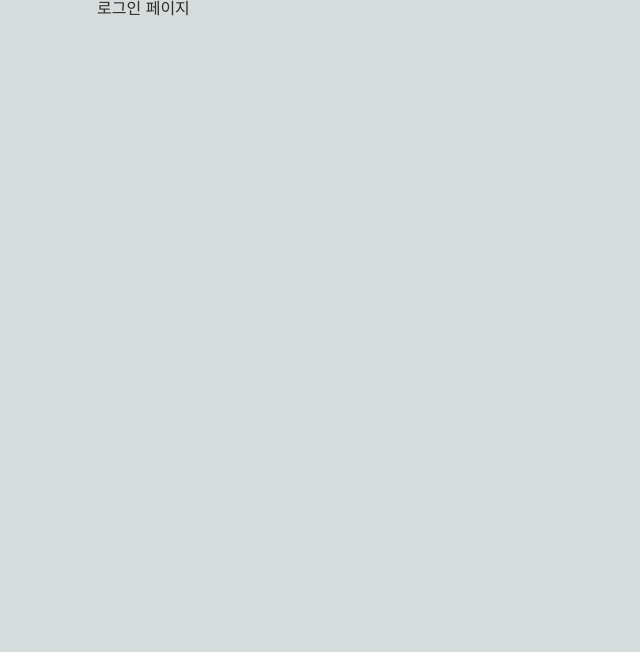
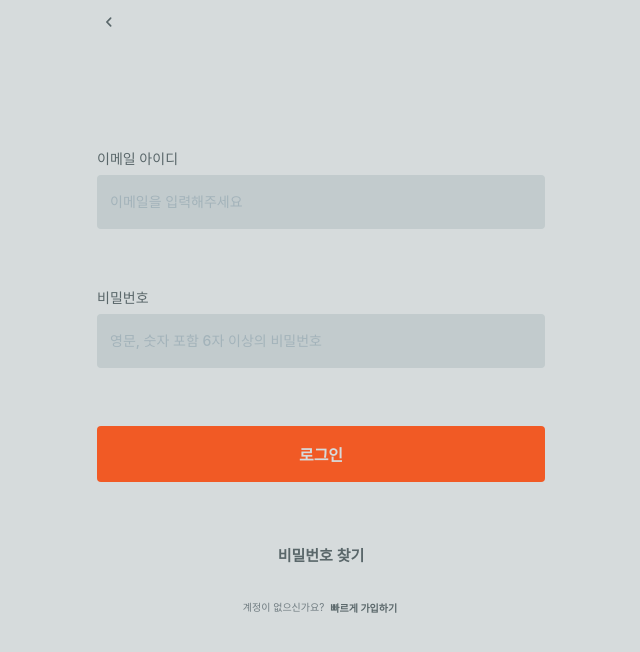
Before and after one commit to depromeet/ygtang-client, a Next.js app: page /login in a window 1280 px wide. Shown: the top 652 px of the page, without its empty margins (319-959 px from the left). Built offline with nearby package versions, Linux system fonts and the light colour scheme; a web font is replaced by a local one.

Commit message:
feat: 로그인 페이지 기본 레이아웃

```diff
--- a/src/components/common/Button/CTAButton.tsx
+++ b/src/components/common/Button/CTAButton.tsx
@@ -19,6 +19,7 @@ const ctaButtonCss = (theme: Theme) => css`
   width: 100%;
   height: 56px;
   font-size: 16px;
+  font-weight: ${theme.font.weight.semiBold};
   color: ${theme.color.background};
   background-color: ${theme.color.primary};
 
--- a/src/components/common/Button/GhostButton.tsx
+++ b/src/components/common/Button/GhostButton.tsx
@@ -27,6 +27,7 @@ const ghostButtonCss = (theme: Theme, size: SizeType) => css`
 
   color: ${theme.color.gray05};
   background-color: inherit;
+  font-weight: ${theme.font.weight.semiBold};
 `;
 
 const largeCss = css`
--- a/src/pages/login/index.tsx
+++ b/src/pages/login/index.tsx
@@ -1,7 +1,71 @@
-import { css } from '@emotion/react';
+import { css, Theme } from '@emotion/react';
+import NavigationBar from '~/components/common/NavigationBar';
+import TextField from '~/components/common/TextField';
+import { CTAButton, GhostButton } from '~/components/common/Button';
+import useInput from '~/hooks/common/useInput';
 
 export default function Login() {
-  return <article css={loginCss}>로그인 페이지</article>;
+  const email = useInput({ useDebounce: true });
+  const password = useInput({ useDebounce: true });
+
+  return (
+    <article css={loginCss}>
+      <NavigationBar />
+      <div css={loginIntroCardCss}></div>
+      <form css={loginFieldSet}>
+        <TextField
+          label={'이메일 아이디'}
+          placeholder={'이메일을 입력해주세요'}
+          feedback={<>&nbsp;</>}
+          value={email.value}
+          onChange={email.onChange}
+          required
+        />
+        <TextField
+          label={'비밀번호'}
+          placeholder={'영문, 숫자 포함 6자 이상의 비밀번호'}
+          feedback={<>&nbsp;</>}
+          value={password.value}
+          onChange={password.onChange}
+          required
+        />
+        <CTAButton type={'submit'}>로그인</CTAButton>
+      </form>
+      <GhostButton>비밀번호 찾기</GhostButton>
+      <div css={signUpTextWrapperCss}>
+        계정이 없으신가요? <GhostButton size={'small'}>빠르게 가입하기</GhostButton>
+      </div>
+    </article>
+  );
 }
 
-const loginCss = css``;
+const loginCss = css`
+  display: flex;
+  flex-direction: column;
+`;
+
+const loginIntroCardCss = css`
+  width: 100%;
+  height: 104px;
+`;
+
+const loginFieldSet = css`
+  display: flex;
+  flex-direction: column;
+  gap: 36px;
+  margin-bottom: 52px;
+`;
+
+const signUpTextWrapperCss = (theme: Theme) => css`
+  margin-top: 26px;
+
+  display: flex;
+  align-items: center;
+  justify-content: center;
+  gap: 4px;
+
+  color: ${theme.color.gray04};
+  font-weight: ${theme.font.weight.regular};
+  font-size: 10px;
+  line-height: 150%;
+`;
--- a/src/styles/Theme/Theme.ts
+++ b/src/styles/Theme/Theme.ts
@@ -23,6 +23,16 @@ const theme = {
     maxWidth: '480px',
     layoutPadding: '0 16px',
   },
+  font: {
+    weight: {
+      light: 300,
+      regular: 400,
+      medium: 500,
+      semiBold: 600,
+      bold: 700,
+      extraBold: 800,
+    },
+  },
 };
 
 export default theme;
```
